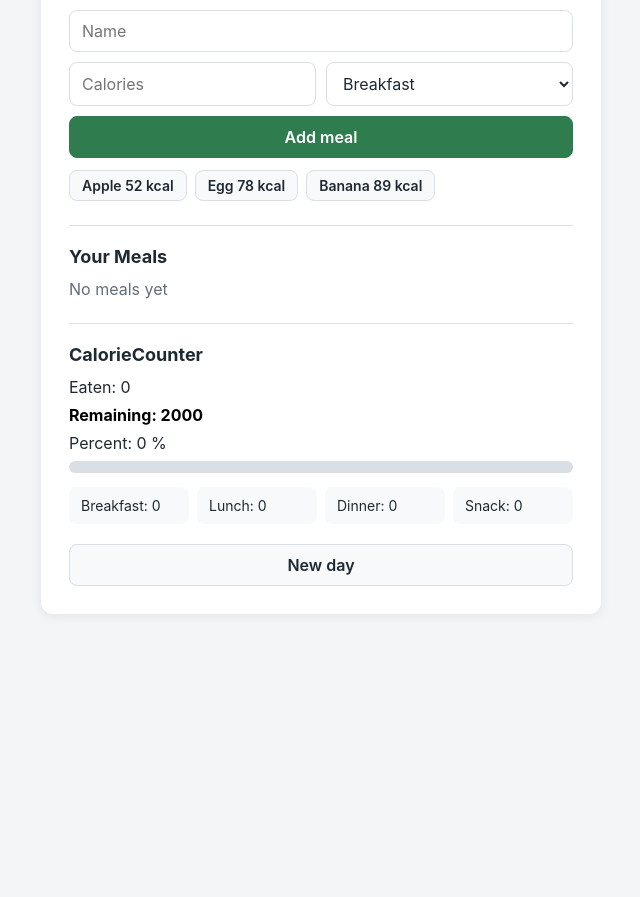
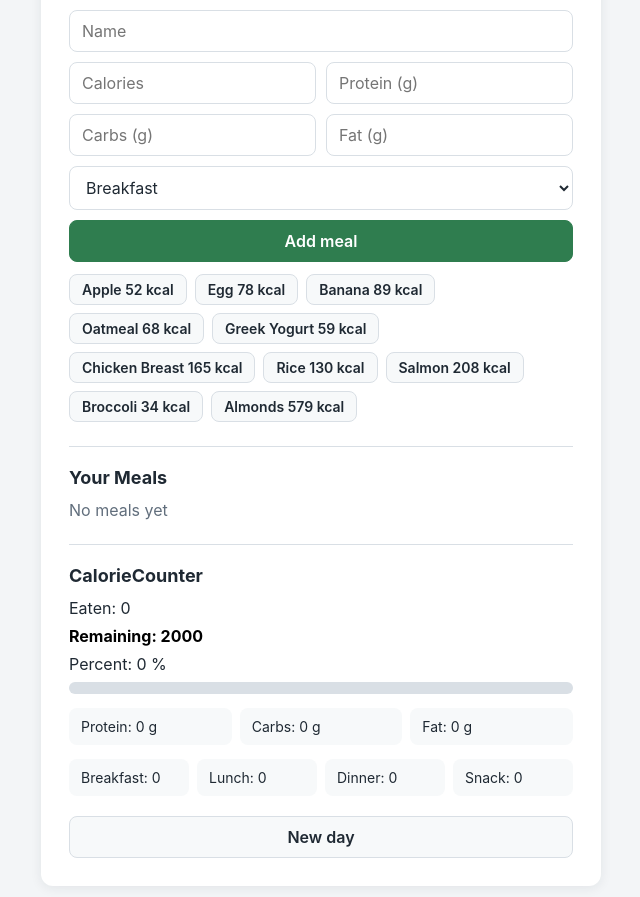
Before and after one commit to adelhokulic/calorie-counter, a React (Create React App) app: page / in a window 1280 px wide. Shown: the part 289-1186 px from the top of the page, without its empty margins (319-959 px from the left). Before the commit the page ends 943 px from the top, so only its background shows below. Built offline with nearby package versions, Linux system fonts and the light colour scheme.

Commit message:
Add macronutrients

```diff
--- a/src/App.css
+++ b/src/App.css
@@ -215,6 +215,10 @@ body {
 	font-size: 14px;
 }
 
+.macro-totals {
+	grid-template-columns: repeat(3, 1fr);
+}
+
 /* Siri ekrani */
 @media (min-width: 600px) {
 	#root {
@@ -237,4 +241,8 @@ body {
 	.type-totals {
 		grid-template-columns: repeat(4, 1fr);
 	}
+
+	.macro-totals {
+		grid-template-columns: repeat(3, 1fr);
+	}
 }
--- a/src/components/CalorieCounter.js
+++ b/src/components/CalorieCounter.js
@@ -1,5 +1,10 @@
 const CalorieCounter = ({ goal, meals }) => {
 	const calorieSum = meals.reduce((sum, meal) => sum + meal.calories, 0);
+	const proteinSum = Math.round(
+		meals.reduce((sum, meal) => sum + meal.protein, 0),
+	);
+	const carbsSum = Math.round(meals.reduce((sum, meal) => sum + meal.carbs, 0));
+	const fatSum = Math.round(meals.reduce((sum, meal) => sum + meal.fat, 0));
 	const remaining = goal - calorieSum;
 	const percent = goal === 0 ? 0 : Math.round((calorieSum / goal) * 100);
 	const barWidth = Math.min(percent, 100);
@@ -12,12 +17,20 @@ const CalorieCounter = ({ goal, meals }) => {
 		<>
 			<h2 className="section-title">CalorieCounter</h2>
 			<p className="stat">Eaten: {calorieSum}</p>
-			<p className="stat stat-remaining" style={{ color: calorieSum > goal ? "red" : "black" }}>
+			<p
+				className="stat stat-remaining"
+				style={{ color: calorieSum > goal ? "red" : "black" }}
+			>
 				Remaining: {remaining}
 			</p>
 			<p className="stat">Percent: {percent} %</p>
 			<div className="progress">
-				<div className="progress-fill" style={{width: `${barWidth}%`}}></div>
+				<div className="progress-fill" style={{ width: `${barWidth}%` }}></div>
+			</div>
+			<div className="type-totals macro-totals">
+				<p className="type-total">Protein: {proteinSum} g</p>
+				<p className="type-total">Carbs: {carbsSum} g</p>
+				<p className="type-total">Fat: {fatSum} g</p>
 			</div>
 
 			<div className="type-totals">
--- a/src/components/MealForm.js
+++ b/src/components/MealForm.js
@@ -6,6 +6,10 @@ const MealForm = ({ onAddMeal }) => {
 	const [calories, setCalories] = useState("");
 	const [mealType, setMealType] = useState("Breakfast");
 	const [errorMessage, setErrorMessage] = useState("");
+
+	const [protein, setProtein] = useState("");
+	const [carbs, setCarbs] = useState("");
+	const [fat, setFat] = useState("");
 
 	const insertMeal = (e) => {
 		e.preventDefault();
@@ -18,10 +22,18 @@ const MealForm = ({ onAddMeal }) => {
 			setErrorMessage("Calories must be greater than 0.");
 			return;
 		}
+
+		if (protein < 0 || carbs < 0 || fat < 0) {
+			setErrorMessage("You have to insert macronutrients")
+			return;
+		}
 		const meal = {
 			id: Date.now(),
 			name: name.trim(),
 			calories: Number(calories),
+			protein: Number(protein),
+			carbs: Number(carbs),
+			fat: Number(fat),
 			type: mealType,
 		};
 		onAddMeal(meal);
@@ -29,6 +41,9 @@ const MealForm = ({ onAddMeal }) => {
 		setCalories("");
 		setMealType("Breakfast");
 		setErrorMessage("");
+		setProtein("");
+		setCarbs("");
+		setFat("");
 	};
 	return (
 		<>
@@ -48,7 +63,33 @@ const MealForm = ({ onAddMeal }) => {
 					placeholder="Calories"
 					onChange={(e) => setCalories(e.target.value)}
 				/>
-				<select className="field" value={mealType} onChange={(e) => setMealType(e.target.value)}>
+				<input
+					className="field"
+					type="number"
+					value={protein}
+					placeholder="Protein (g)"
+					onChange={(e) => setProtein(e.target.value)}
+				/>
+				<input
+					className="field"
+					type="number"
+					value={carbs}
+					placeholder="Carbs (g)"
+					onChange={(e) => setCarbs(e.target.value)}
+				/>
+				<input
+					className="field"
+					type="number"
+					value={fat}
+					placeholder="Fat (g)"
+					onChange={(e) => setFat(e.target.value)}
+				/>
+
+				<select
+					className="field meal-form-wide"
+					value={mealType}
+					onChange={(e) => setMealType(e.target.value)}
+				>
 					{typesOfMeal.map((type) => {
 						return (
 							<option key={type} value={type}>
@@ -57,7 +98,9 @@ const MealForm = ({ onAddMeal }) => {
 						);
 					})}
 				</select>
-				<button className="button meal-form-wide" type="submit">Add meal</button>
+				<button className="button meal-form-wide" type="submit">
+					Add meal
+				</button>
 			</form>
 			{errorMessage && <p className="form-error">{errorMessage}</p>}
 		</>
--- a/src/components/MealItem.js
+++ b/src/components/MealItem.js
@@ -1,8 +1,14 @@
-const MealItem = ({meal, onDeleteMeal}) => {
+const MealItem = ({ meal, onDeleteMeal }) => {
 	return (
 		<li className="meal-item">
-				{meal.name}, {meal.calories} kcal, {meal.type}
-				<button className="button button-danger" onClick={() => onDeleteMeal(meal.id)}>Delete</button>
+			{meal.name}, {meal.calories} kcal, {meal.type}, P: {meal.protein}g,
+			C:{meal.carbs}g, F: {meal.fat}g
+			<button
+				className="button button-danger"
+				onClick={() => onDeleteMeal(meal.id)}
+			>
+				Delete
+			</button>
 		</li>
 	);
 };
--- a/src/components/QuickAdd.js
+++ b/src/components/QuickAdd.js
@@ -1,8 +1,85 @@
 const QuickAdd = ({ onAddMeal }) => {
 	const foods = [
-		{ name: "Apple", calories: 52, type: "Snack" },
-		{ name: "Egg", calories: 78, type: "Breakfast" },
-		{ name: "Banana", calories: 89, type: "Snack" },
+		{
+			name: "Apple",
+			calories: 52,
+			protein: 0.3,
+			carbs: 14,
+			fat: 0.2,
+			type: "Snack",
+		},
+		{
+			name: "Egg",
+			calories: 78,
+			protein: 6.3,
+			carbs: 0.6,
+			fat: 5.3,
+			type: "Breakfast",
+		},
+		{
+			name: "Banana",
+			calories: 89,
+			protein: 1.1,
+			carbs: 23,
+			fat: 0.3,
+			type: "Snack",
+		},
+		{
+			name: "Oatmeal",
+			calories: 68,
+			protein: 2.4,
+			carbs: 12,
+			fat: 1.4,
+			type: "Breakfast",
+		},
+		{
+			name: "Greek Yogurt",
+			calories: 59,
+			protein: 10,
+			carbs: 3.6,
+			fat: 0.4,
+			type: "Breakfast",
+		},
+		{
+			name: "Chicken Breast",
+			calories: 165,
+			protein: 31,
+			carbs: 0,
+			fat: 3.6,
+			type: "Lunch",
+		},
+		{
+			name: "Rice",
+			calories: 130,
+			protein: 2.7,
+			carbs: 28,
+			fat: 0.3,
+			type: "Lunch",
+		},
+		{
+			name: "Salmon",
+			calories: 208,
+			protein: 20,
+			carbs: 0,
+			fat: 13,
+			type: "Dinner",
+		},
+		{
+			name: "Broccoli",
+			calories: 34,
+			protein: 2.8,
+			carbs: 7,
+			fat: 0.4,
+			type: "Dinner",
+		},
+		{
+			name: "Almonds",
+			calories: 579,
+			protein: 21,
+			carbs: 22,
+			fat: 50,
+			type: "Snack",
+		},
 	];
 
 	const handleQuickAdd = (food) => {
```
